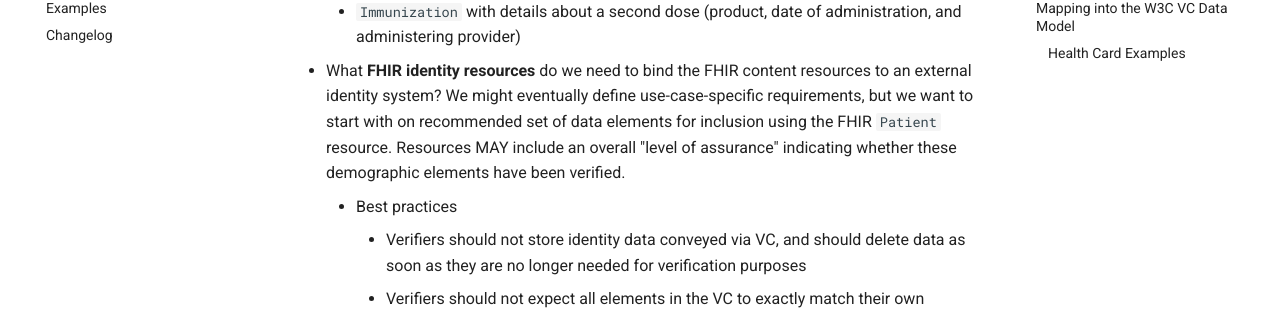
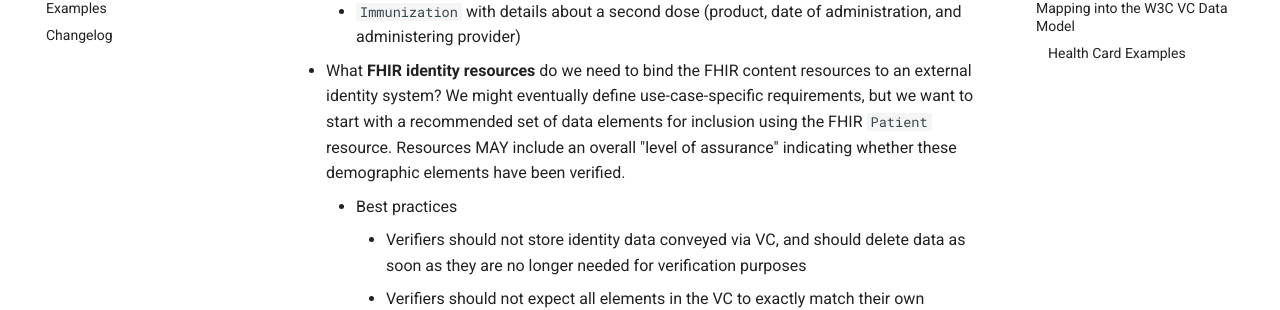
Before and after one commit to smart-on-fhir/health-cards, an MkDocs documentation site: the page built from docs/credential-modeling.md, in a window 1280 px wide and 900 px high, scrolled down 1301 px. Shown: the part 199-509 px from the top of the window. Built offline with MkDocs 1.6.1 and Material for MkDocs 9.7.7, drawn with Linux system fonts in a browser that asks for light colours; comment, search, counter and statistics services are not loaded.

Commit message:
Spelling/grammar fixups

```diff
--- a/docs/credential-modeling.md
+++ b/docs/credential-modeling.md
@@ -42,7 +42,7 @@ According to the procedure above, we start with decisions about FHIR content res
     * `Immunization` with details about a first dose (product, date of administration, and administering provider)
     * `Immunization` with details about a second dose (product, date of administration, and administering provider)
 
-* What **FHIR identity resources** do we need to bind the FHIR content resources to an external identity system? We might eventually define use-case-specific requirements, but we want to start with on recommended set of data elements for inclusion using the FHIR `Patient` resource. Resources MAY include an overall "level of assurance" indicating whether these demographic elements have been verified.
+* What **FHIR identity resources** do we need to bind the FHIR content resources to an external identity system? We might eventually define use-case-specific requirements, but we want to start with a recommended set of data elements for inclusion using the FHIR `Patient` resource. Resources MAY include an overall "level of assurance" indicating whether these demographic elements have been verified.
 
     * Best practices
         * Verifiers should not store identity data conveyed via VC, and should delete data as soon as they are no longer needed for verification purposes
```
Also changed, not shown: FAQ/security.md (+3 -3 lines), docs/index.md (+1 -1 lines).
